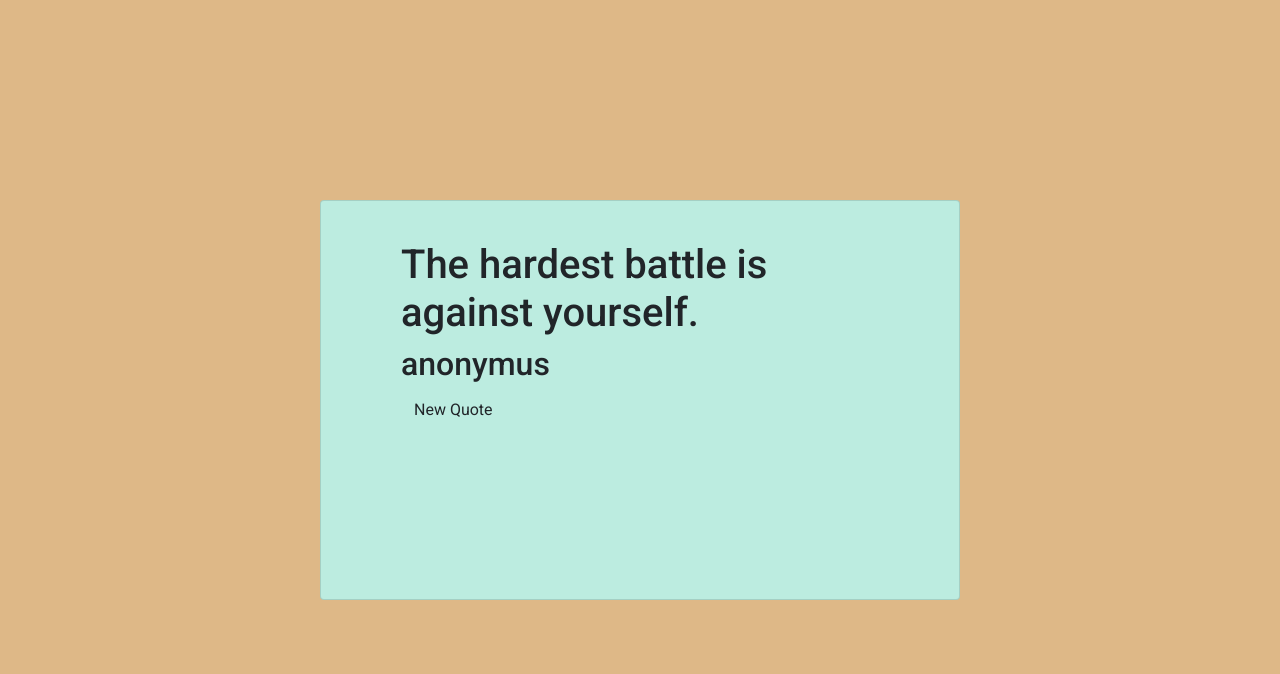
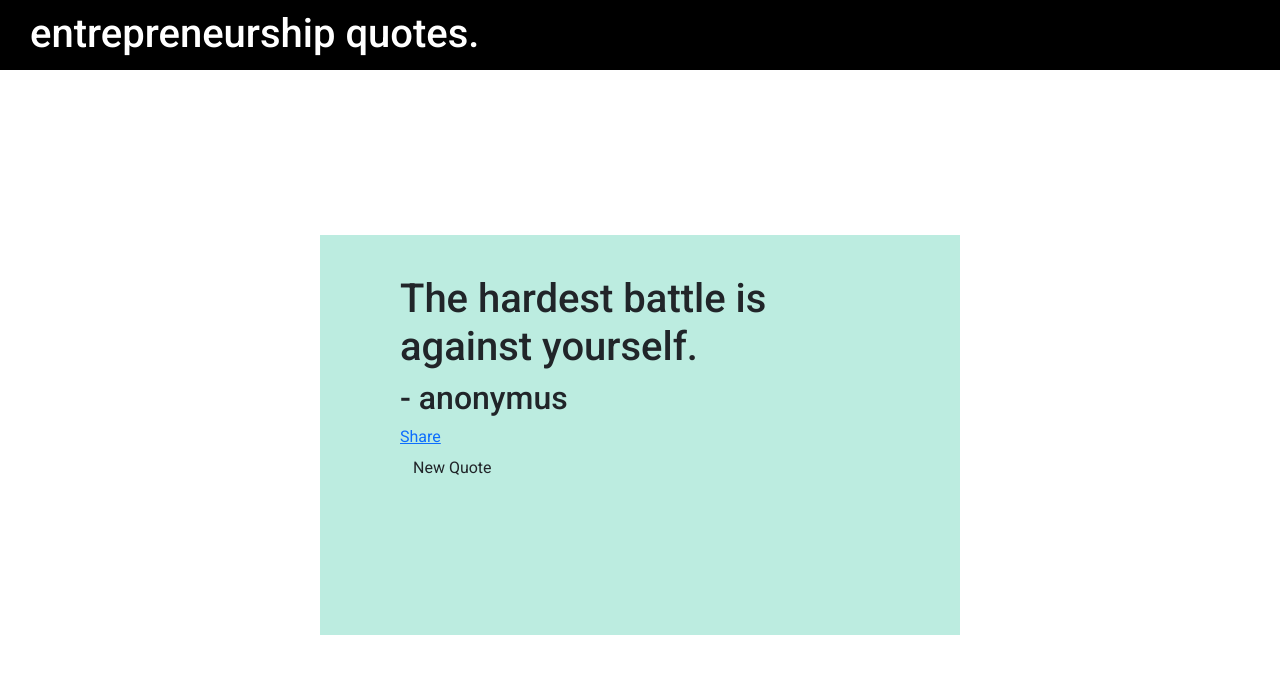
Before and after one commit to mateib47/random-quote-machine, a React (Create React App) app: page / in a window 1280 px wide. Shown: the top 674 px of the page. Built offline with nearby package versions, Linux system fonts and the light colour scheme; a web font is replaced by a local one.

Commit message:
add topbar and change quotebox

```diff
--- a/src/App.jsx
+++ b/src/App.jsx
@@ -2,6 +2,7 @@ import React from "react";
 import "./app.scss";
 import QuoteBox from "./components/QuoteBox";
 import { useState } from "react";
+import Topbar from "./components/Topbar/Topbar";
 
 const App = () => {
     const colors = ["#BCECE0","#36EEE0", "#F652A0","#4C5270"];
@@ -32,12 +33,16 @@ const App = () => {
 
   return (
     <div className="app">
-      <QuoteBox
+      <Topbar/>
+      <div className="section">
+        <QuoteBox
         quote={data[newQuote].quote}
         author={data[newQuote].author}
         color={colors[color]}
         setNewQuote={generateNew}
       />
+      </div>
+
     </div>
   );
 };
--- a/src/app.scss
+++ b/src/app.scss
@@ -1,7 +1,13 @@
 .app{
-    background-color: burlywood;
     height: 100vh;
-    display: flex;
-    justify-content: center;
-    align-items: center;
+
+    .section{
+        height: calc(100vh - 70px);
+        display: flex;
+        justify-content: center;
+        align-items: center;
+        flex-direction: column;
+        position: relative;
+        top: 70px;
+    }
 }
--- a/src/components/QuoteBox.jsx
+++ b/src/components/QuoteBox.jsx
@@ -4,17 +4,17 @@ import "bootstrap/dist/css/bootstrap.css";
 
 const QuoteBox = ({ quote, author, setNewQuote, color }) => {
   return (
-    <div id="quote-box" className="quoteBox card" style={{backgroundColor: color}}>
-      <div className="cardBody">
-        <div className="textBox row">
-          <h1 id="text" className="cardTitle">{quote}</h1>
-          <h2 id="author" className="cardSubtitle">{author}</h2>
+    <div id="quote-box" className="quoteBox" style={{backgroundColor: color}}>
+      <div className="">
+        <div className="">
+          <h1 id="text" className="">{quote}</h1>
+          <h2 id="author" className="">- {author}</h2>
         </div>
         <div className="left">
-          <a id="tweet-quote" href=""></a>
+          <a id="tweet-quote" href="">Share</a>
         </div>
         <div className="right">
-          <button className="btn primary" onClick={() => setNewQuote()}>
+          <button className="btn" onClick={() => setNewQuote()}>
             New Quote
           </button>
         </div>
--- /dev/null
+++ b/src/components/Topbar/Topbar.jsx
@@ -0,0 +1,13 @@
+import './topbar.scss';
+
+const Topbar = () => {
+  return (
+    <div className='topbar'>
+        <div className="wrapper">
+            <h1>entrepreneurship quotes.</h1>
+        </div>
+    </div>
+  )
+}
+
+export default Topbar
--- /dev/null
+++ b/src/components/Topbar/topbar.scss
@@ -0,0 +1,17 @@
+.topbar{
+    overflow: hidden;
+    background-color: black;
+    color: white;
+    width: 100%;
+    height: 70px;
+    position: fixed;
+    top:0;
+
+    .wrapper{
+        display: flex;
+        align-items: center;
+        padding: 10px 30px;
+    }
+
+
+}
--- a/src/components/quoteBox.scss
+++ b/src/components/quoteBox.scss
@@ -3,12 +3,13 @@
     max-width: 50%;
     height: 50vh;
     padding: 40px 80px;
+    display: flex;
 
     .left{
-
+        flex:1;
     }
     .right{
-
+        flex:1;
     }
 
 }
```
